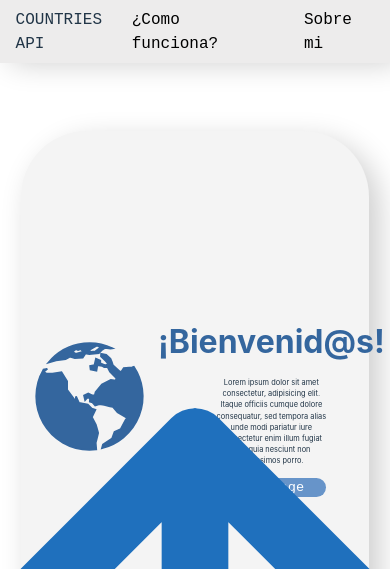
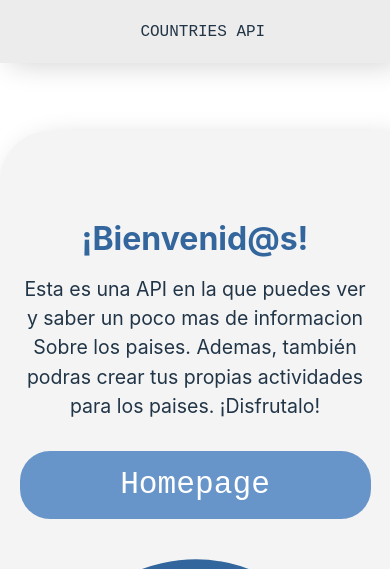
Before and after one commit to AndresVillarreta/countries-api-PI, a React (Vite) app in the folder client/: page / in a window 390 px wide. Shown: the top 569 px of the page. Built offline with nearby package versions, Linux system fonts and the light colour scheme; a web font is replaced by a local one.

Commit message:
starting responsive design

```diff
--- a/client/src/components/Card/Card.module.css
+++ b/client/src/components/Card/Card.module.css
@@ -1,9 +1,9 @@
 .card_container {
   background: white;
-  width: 12vw;
+  width: 20%;
   max-width: 100px;
   min-width: 70px;
-  height: 11vw;
+  height: 20%;
   padding: 10px;
   display: flex;
   flex-direction: column;
--- a/client/src/components/Landing/Landing.jsx
+++ b/client/src/components/Landing/Landing.jsx
@@ -42,10 +42,9 @@ export default function Landing() {
         <div className={styleL.text}>
           <h1 className={styleL.title}>¡Bienvenid@s!</h1>
           <p className={styleL.description}>
-            Lorem ipsum dolor sit amet consectetur, adipisicing elit. Itaque
-            officiis cumque dolore consequatur, sed tempora alias unde modi
-            pariatur iure consectetur enim illum fugiat nihil quia nesciunt non
-            dignissimos porro.
+            Esta es una API en la que puedes ver y saber un poco mas de
+            informacion Sobre los paises. Ademas, también podras crear tus
+            propias actividades para los paises. ¡Disfrutalo!
           </p>
           <button className={styleL.button}>
             <NavLink
--- a/client/src/components/Landing/Landing.module.css
+++ b/client/src/components/Landing/Landing.module.css
@@ -215,3 +215,34 @@ p {
 .noScroll {
   position: fixed;
 }
+
+@media screen and (max-width: 500px) {
+  .presentation {
+    width: 100%;
+    height: fit-content;
+    border-radius: 50px 0px 0px 0px;
+    flex-direction: column-reverse;
+  }
+  .svg {
+    width: 100%;
+  }
+  .title {
+    margin-top: 10vh;
+  }
+  .description {
+    width: 90%;
+    font-size: 5vw;
+  }
+  .button {
+    font-size: 8vw;
+    margin-top: 30px;
+    height: 8vh;
+    width: 90%;
+  }
+  .scroll {
+    display: none;
+  }
+  .noScroll {
+    display: none;
+  }
+}
--- a/client/src/components/Nav/Nav.jsx
+++ b/client/src/components/Nav/Nav.jsx
@@ -4,7 +4,6 @@ import { useEffect, useState } from "react";
 
 export default function Nav() {
   const location = useLocation();
-  const navigate = useNavigate();
 
   const [info, setInfo] = useState(false);
 
--- a/client/src/components/Nav/Nav.module.css
+++ b/client/src/components/Nav/Nav.module.css
@@ -63,3 +63,18 @@
 .logo:hover {
   color: #747bff;
 }
+
+@media screen and (max-width: 500px) {
+  .links {
+    display: none;
+  }
+  .logo {
+    align-items: center;
+    display: flex;
+    justify-content: center;
+  }
+  .container {
+    align-items: center;
+    justify-content: center;
+  }
+}
```
